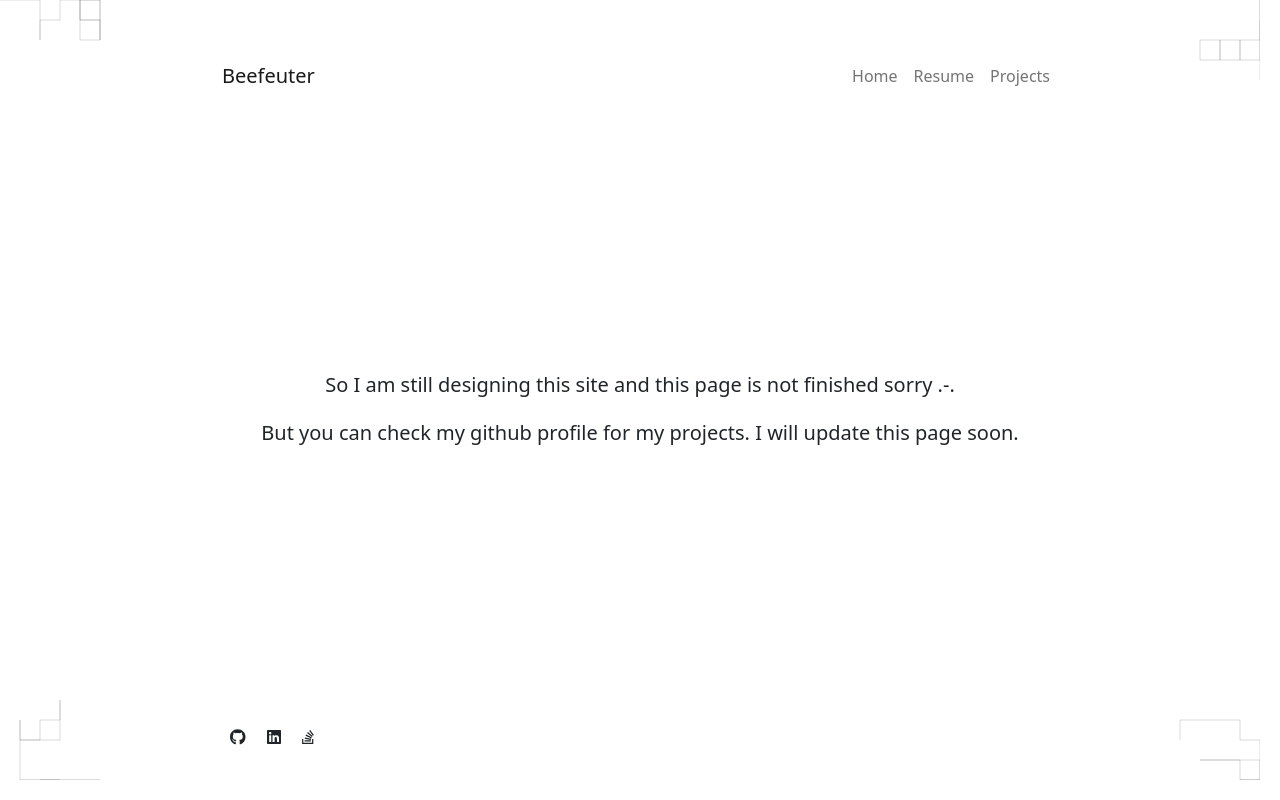
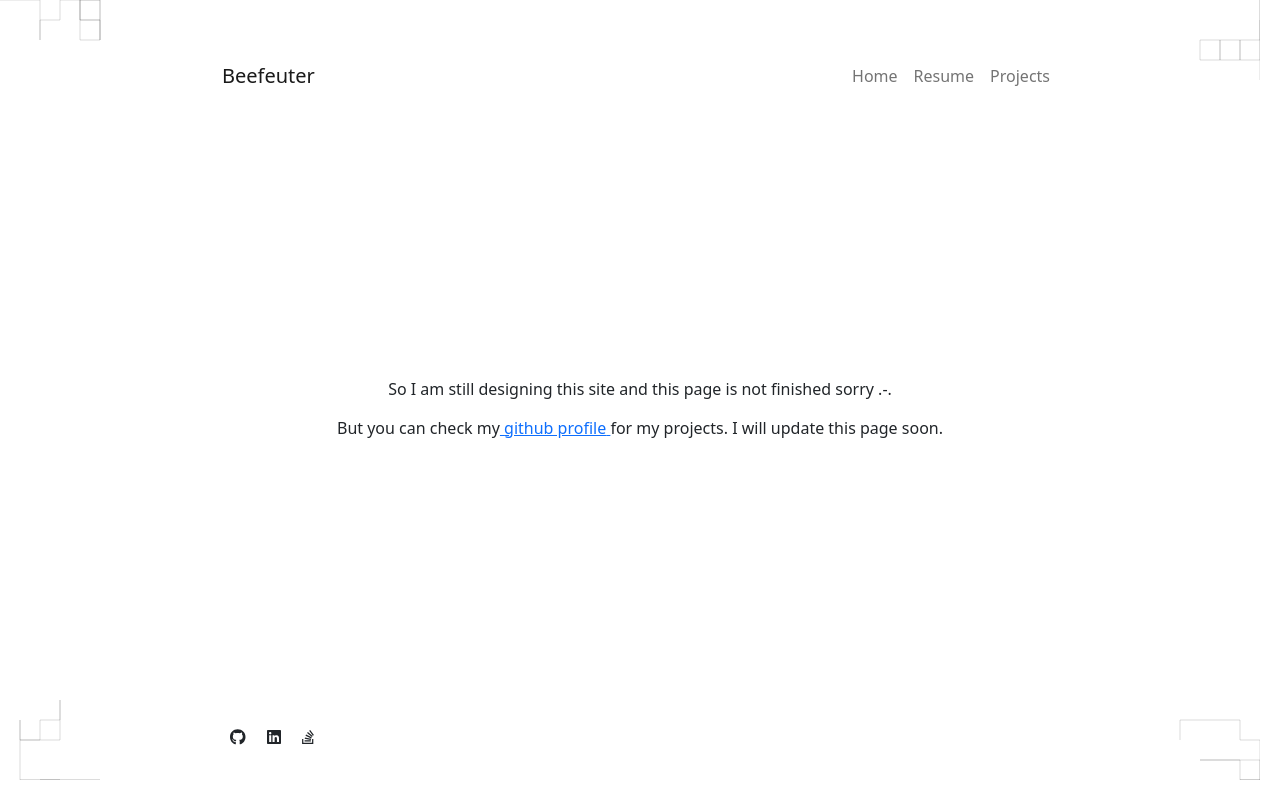
Before and after one commit to Beefeuteer/beefeuter.com, a React (Create React App) app: page /projects in a window 1280 px wide. Built offline with nearby package versions, Linux system fonts and the light colour scheme.

Commit message:
add link to the text "github profile" on https://beefeuter.com/projects

```diff
--- a/src/pages/BeefProjects.js
+++ b/src/pages/BeefProjects.js
@@ -3,13 +3,21 @@ import Container from "react-bootstrap/Container";
 function BeefProjects() {
   return (
     <Container className="d-flex justify-content-center align-items-center text-center">
-      <h5>
+      <h6>
         So I am still designing this site and this page is not finished sorry
         .-.
         <br /> <br />
-        But you can check my github profile for my projects. I will update this
-        page soon.
-      </h5>
+        But you can check my
+        <a
+          href="https://github.com/Beefeuteer"
+          target="_blank"
+          rel="noreferrer"
+        >
+          {"  "}
+          github profile{"  "}
+        </a>
+        for my projects. I will update this page soon.
+      </h6>
     </Container>
   );
 }
```
